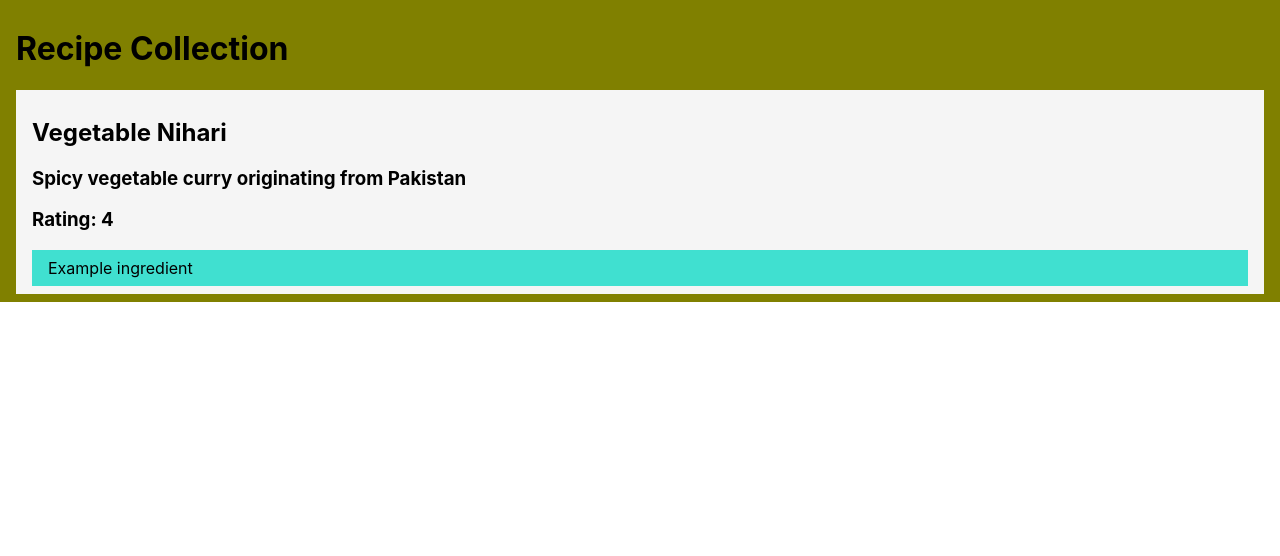
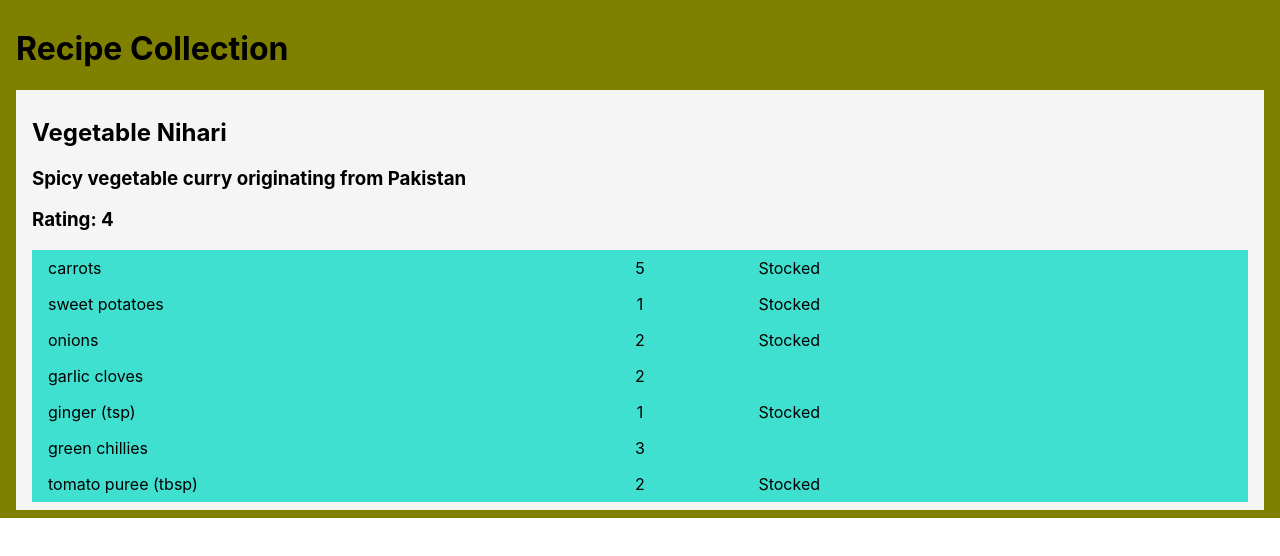
Before and after one commit to CommandShiftHQ/recipe-app, a React (Create React App) app: page / in a window 1280 px wide. Shown: the top 556 px of the page. Built offline with nearby package versions, Linux system fonts and the light colour scheme.

Commit message:
add prop validation for ingredient and ingredientsWrap

```diff
--- a/src/components/Ingredient.js
+++ b/src/components/Ingredient.js
@@ -1,7 +1,20 @@
-import React from 'react'
+import React from "react";
+import PropTypes from 'prop-types';
 
-const Ingredient = () => {
-    return <div className="ingredient">Example ingredient</div>
+const Ingredient = ({ name, quantity, stocked }) => {
+  return (
+    <div className="ingredient">
+      <div className="ingredient-name">{name}</div>
+      <div className="ingredient-quantity">{quantity}</div>
+      {stocked && <div>Stocked</div>}
+    </div>
+  );
+};
+
+Ingredient.propTypes = {
+    name: PropTypes.string,
+    quantity: PropTypes.number,
+    stocked: PropTypes.bool
 }
 
-export default Ingredient
+export default Ingredient;
--- a/src/components/IngredientsWrap.js
+++ b/src/components/IngredientsWrap.js
@@ -1,8 +1,32 @@
-import React from 'react';
-import Ingredient from './Ingredient';
+import React from "react";
+import PropTypes from "prop-types";
 
-const IngredientsWrap = () => {
-    return <Ingredient />
-}
+import Ingredient from "./Ingredient";
 
-export default IngredientsWrap
+const IngredientsWrap = ({ ingredients }) => {
+  return (
+    <div>
+      {ingredients.map((ingredient) => {
+        return (
+          <Ingredient
+            name={ingredient.name}
+            quantity={ingredient.quantity}
+            stocked={ingredient.stocked}
+          />
+        );
+      })}
+    </div>
+  );
+};
+
+IngredientsWrap.propTypes = {
+  ingredients: PropTypes.arrayOf(
+    PropTypes.shape({
+      name: PropTypes.string,
+      quantity: PropTypes.number,
+      stocked: PropTypes.bool,
+    })
+  ),
+};
+
+export default IngredientsWrap;
```
